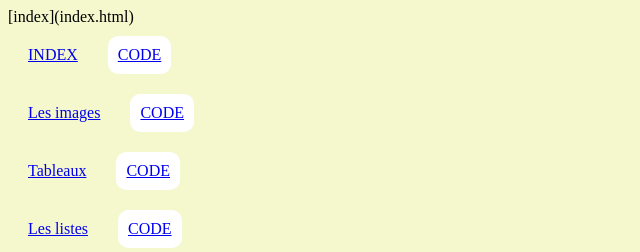
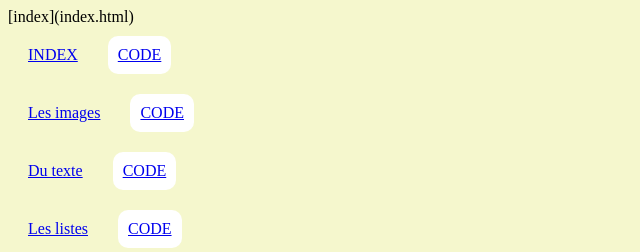
Before and after one commit to Yuezon/HTML-M2_CTM-2122.github.io, a plain HTML site: page cours3/README_cours3.html in a window 1280 px wide. Shown: the top 252 px of the page, 0-640 px from the left. Drawn offline with Linux system fonts and the light colour scheme; files that its build step writes are made by us from their sources.

Commit message:
Update README_cours3.html

```diff
--- a/cours3/README_cours3.html
+++ b/cours3/README_cours3.html
@@ -20,7 +20,7 @@
 
 	<div class="clear"></div>
 
-	<div class="idontkare"><a href="textes/texte.html">Tableaux</a></div>
+	<div class="idontkare"><a href="textes/texte.html">Du texte</a></div>
   <div class="boite_code"><a href="Code/texte-html.txt">CODE</a></div>
 
   <div class="clear"></div>
```
